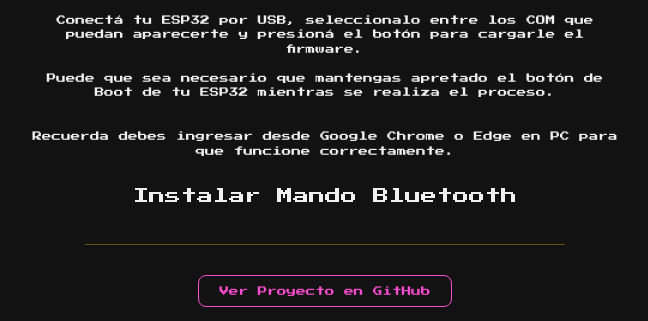
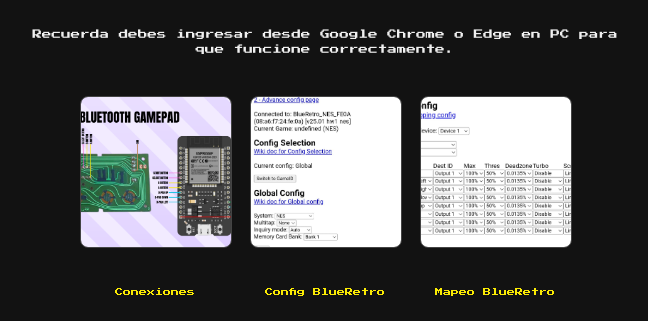
Before and after one commit to NovenRetro/famicom-gamepad-bluetooth-mod, a plain HTML site: page index.html in a window 1280 px wide. Shown: the part 336-657 px from the top of the page, without its empty margins (315-963 px from the left). Drawn offline with Linux system fonts and the light colour scheme.

Commit message:
Update index.html

```diff
--- a/index.html
+++ b/index.html
@@ -97,6 +97,42 @@
   border-radius: 50%;
 }
 
+.images-row {
+  display: flex;
+  justify-content: center;
+  gap: 20px;
+  flex-wrap: wrap;
+  margin: 40px 20px 20px;
+}
+
+.img-box {
+  text-align: center;
+  max-width: 150px;
+}
+
+.img-box img {
+  width: 100%;
+  aspect-ratio: 1 / 1;
+  object-fit: cover;
+  border-radius: 8px;
+  cursor: pointer;
+  transition: transform 0.2s ease;
+  border: 1px solid #444;
+  background-color: #000;
+}
+
+
+.img-box img:hover {
+  transform: scale(1.05);
+}
+
+.img-box p {
+  font-size: 0.5em;
+  margin-top: 8px;
+  color: #fbeb04;
+}
+
+
       footer {
         margin-top: 20px;
         font-size: 0.6em;
@@ -113,8 +149,31 @@
         <p>Recuerda debes ingresar desde Google Chrome o Edge en PC para que funcione correctamente.</p>
 
       <esp-web-install-button class="" manifest="manifest.json">
-        Instalar Mando Bluetooth
       </esp-web-install-button>
+
+      <div class="images-row">
+        <div class="img-box">
+          <a href="esquema-de-conexiones.png" target="_blank">
+            <img src="esquema-de-conexiones.png" alt="Conexiones">
+          </a>
+          <p>Conexiones</p>
+        </div>
+
+        <div class="img-box">
+          <a href="config-blueretro.jpg" target="_blank">
+            <img src="config-blueretro.jpg" alt="Config BlueRetro">
+          </a>
+          <p>Config BlueRetro</p>
+        </div>
+
+        <div class="img-box">
+          <a href="mapeo-blueretro.jpg" target="_blank">
+            <img src="mapeo-blueretro.jpg" alt="Mapeo BlueRetro">
+          </a>
+          <p>Mapeo BlueRetro</p>
+        </div>
+      </div>
+
       <hr class="divider">
       <div class="github-link">
         <a href="https://github.com/NovenRetro/famicom-gamepad-bluetooth-mod/?tab=readme-ov-file" target="_blank">
```
